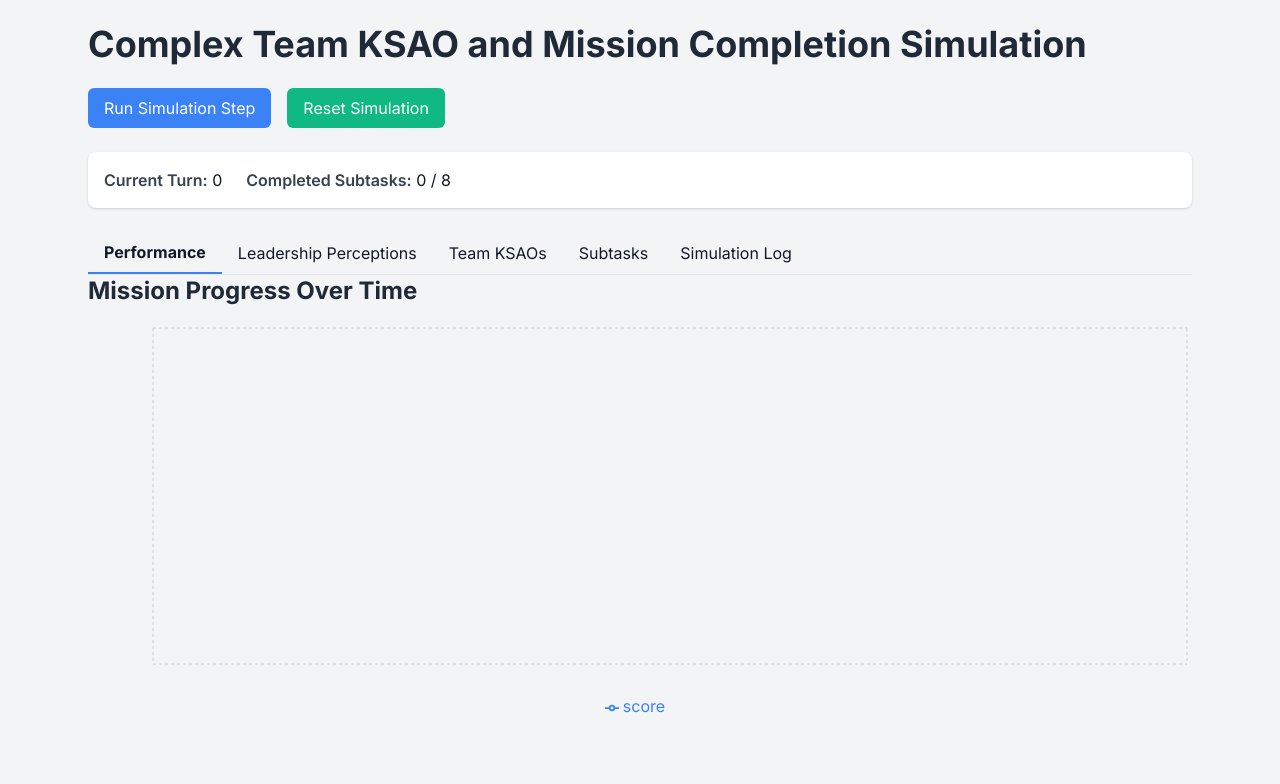
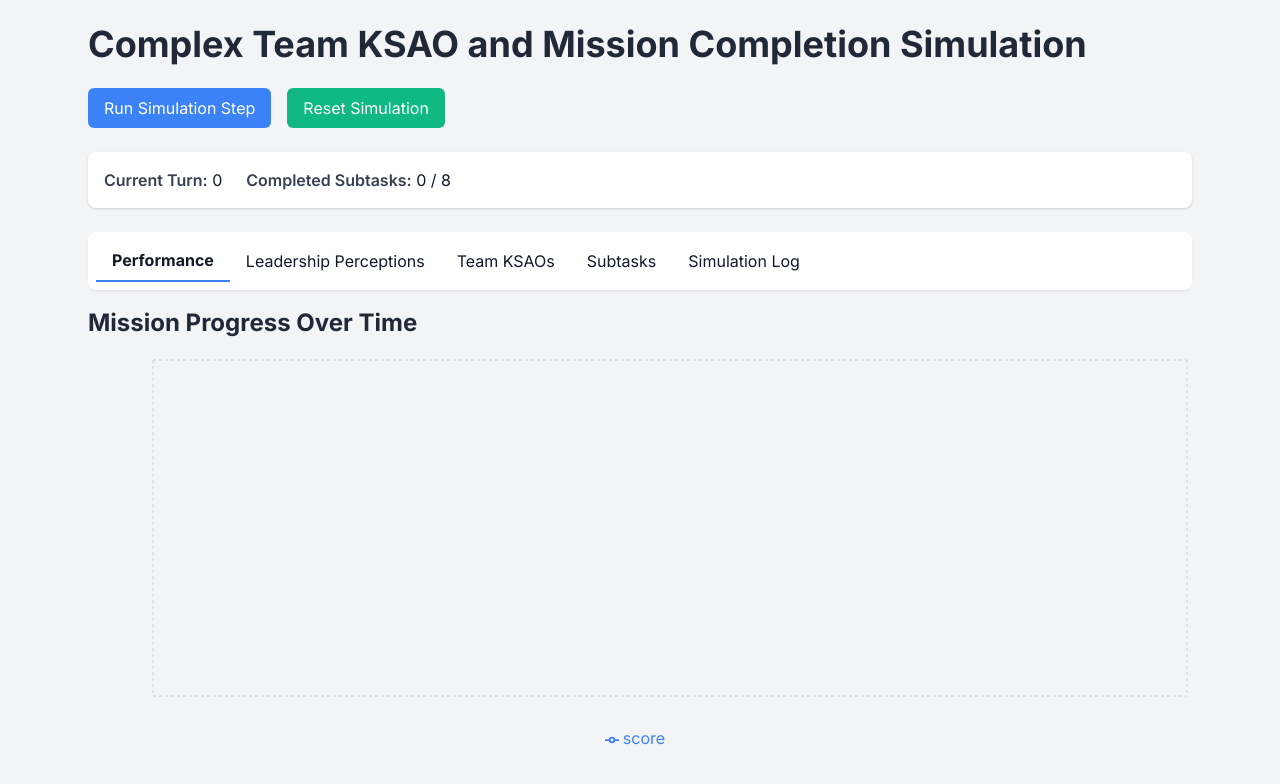
Before and after one commit to actonbp/leadership_entropy, a Next.js app: page / in a window 1280 px wide. Shown: the top 784 px of the page. Built offline with nearby package versions, Linux system fonts and the light colour scheme.

Commit message:
Update tabs.tsx

```diff
--- a/components/ui/tabs.tsx
+++ b/components/ui/tabs.tsx
@@ -21,8 +21,8 @@
   );
 };
 
-export const TabsList: React.FC<{ children: React.ReactNode }> = ({ children }) => {
-  return <div className="flex border-b">{children}</div>;
+export const TabsList: React.FC<{ children: React.ReactNode; className?: string }> = ({ children, className = '' }) => {
+  return <div className={`flex border-b ${className}`}>{children}</div>;
 };
 
 export const TabsTrigger: React.FC<{ value: string; children: React.ReactNode }> = ({
```
